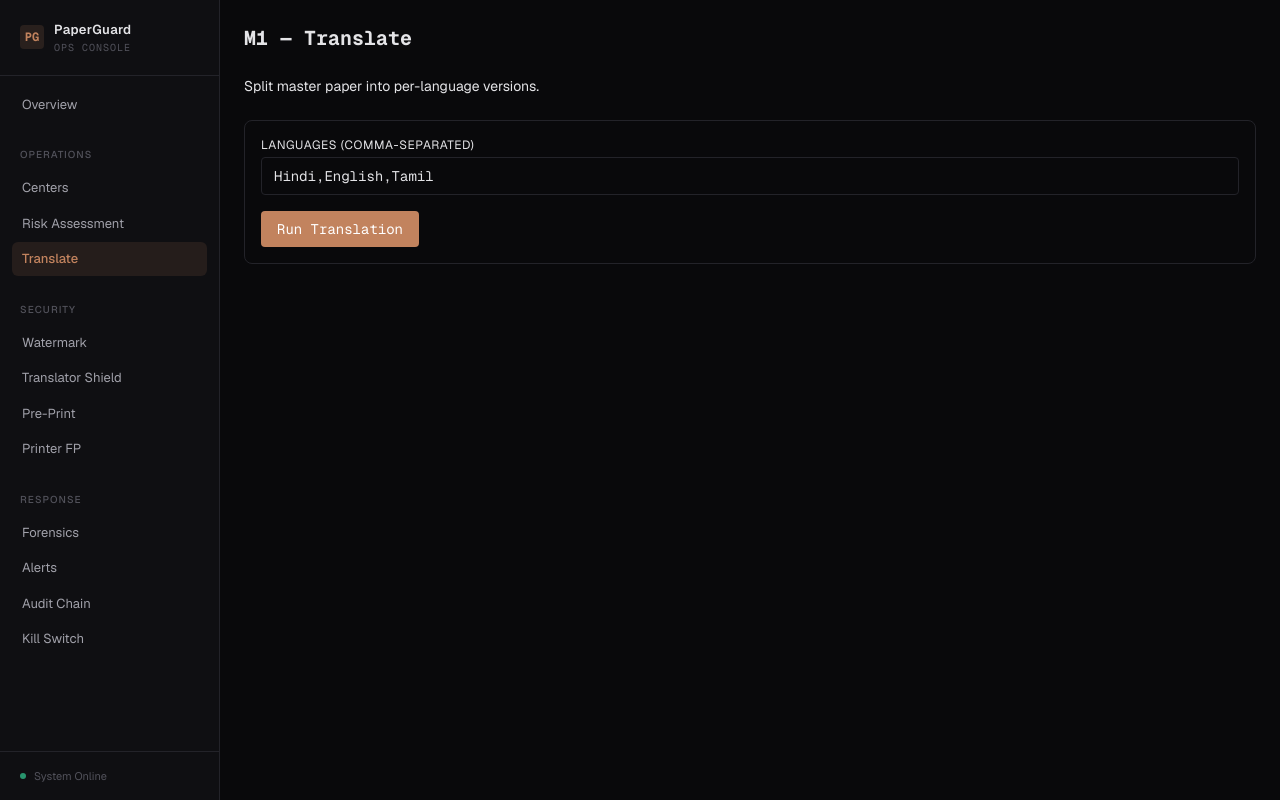
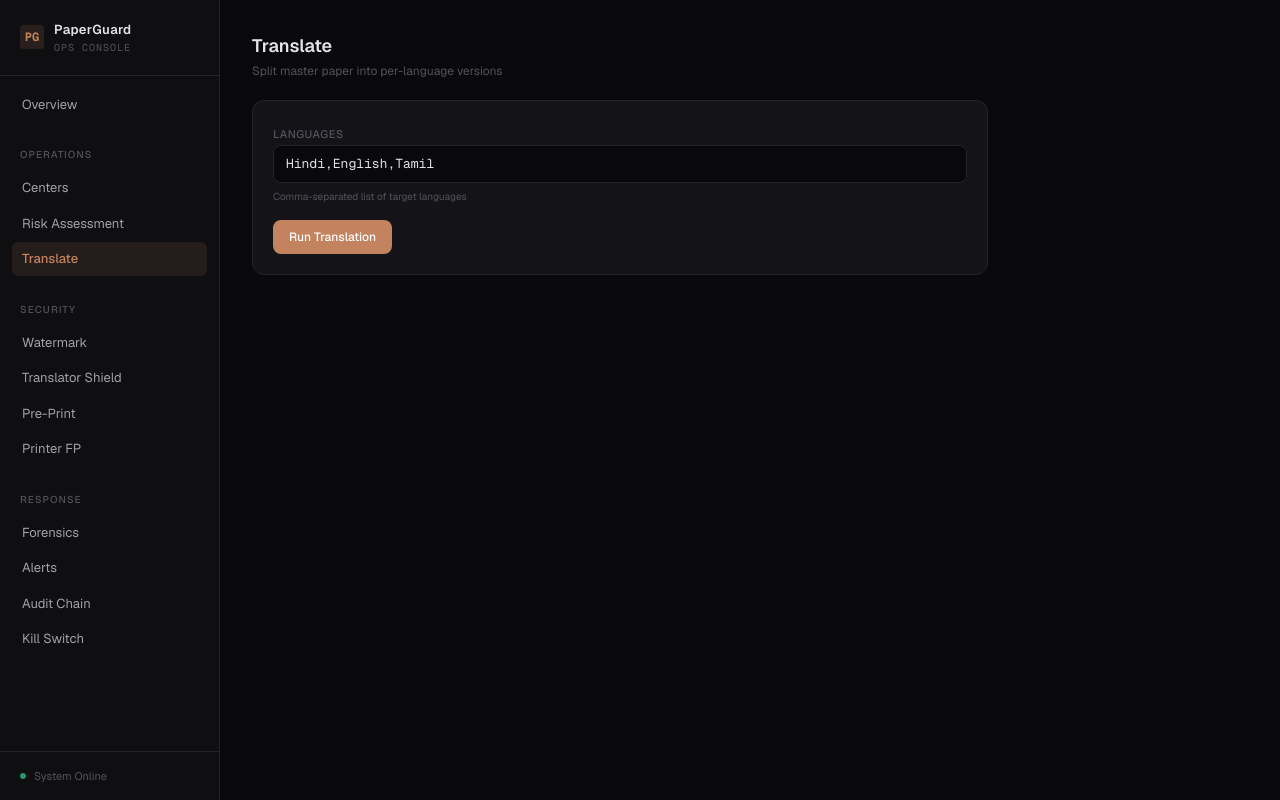
Before and after one commit to Musafir02/PaperGuard, a Next.js app in the folder ops-webapp/: page /dashboard/translate in a window 1280 px wide. Built offline with nearby package versions, Linux system fonts and the light colour scheme; no server answers.

Commit message:
redesign translate page

```diff
--- a/ops-webapp/app/dashboard/translate/page.tsx
+++ b/ops-webapp/app/dashboard/translate/page.tsx
@@ -18,46 +18,44 @@ export default function TranslatePage() {
   const run = async () => {
     setLoading(true);
     try {
-      const res = await api.translate({
-        master_paper: mockPaper,
-        languages: languages.split(",").map((l) => l.trim()),
-      });
+      const res = await api.translate({ master_paper: mockPaper, languages: languages.split(",").map((l) => l.trim()) });
       setResult(res);
-    } catch (e) {
-      console.error(e);
-    } finally {
-      setLoading(false);
-    }
+    } catch (e) { console.error(e); }
+    finally { setLoading(false); }
   };
 
   return (
-    <div className="p-6 space-y-6">
-      <h1 className="text-xl font-mono font-bold">M1 — Translate</h1>
-      <p className="text-muted text-sm">Split master paper into per-language versions.</p>
+    <div className="p-8 space-y-5 max-w-[800px] animate-fade-in">
+      <div>
+        <h1 className="text-lg font-semibold">Translate</h1>
+        <p className="text-[12px] text-text-muted mt-0.5">Split master paper into per-language versions</p>
+      </div>
 
-      <div className="bg-card border border-border rounded-lg p-4 space-y-4">
-        <div>
-          <label className="text-xs text-muted uppercase tracking-wider block mb-1">Languages (comma-separated)</label>
+      <div className="bg-bg-card border border-border rounded-xl p-5 space-y-4">
+        <div className="space-y-1.5">
+          <label className="text-[11px] font-medium text-text-muted uppercase tracking-wider">Languages</label>
           <input
             type="text"
             value={languages}
             onChange={(e) => setLanguages(e.target.value)}
-            className="w-full bg-background border border-border rounded px-3 py-2 text-sm font-mono focus:outline-none focus:border-accent"
+            className="w-full bg-bg-primary border border-border rounded-lg px-3 py-2 text-[13px] font-mono text-text-primary placeholder:text-text-muted/50 transition-colors"
+            placeholder="Hindi, English, Tamil"
           />
+          <p className="text-[10px] text-text-muted">Comma-separated list of target languages</p>
         </div>
         <button
           onClick={run}
           disabled={loading}
-          className="px-4 py-2 bg-accent text-white rounded text-sm font-mono hover:bg-accent-hover transition-colors disabled:opacity-50"
+          className="px-4 py-2 bg-accent text-white rounded-lg text-[12px] font-medium hover:bg-accent-hover transition-colors disabled:opacity-40"
         >
           {loading ? "Translating..." : "Run Translation"}
         </button>
       </div>
 
       {result && (
-        <div className="bg-card border border-border rounded-lg p-4">
-          <p className="text-xs text-muted uppercase tracking-wider mb-3">Result</p>
-          <pre className="text-sm font-mono text-green overflow-x-auto">{JSON.stringify(result, null, 2)}</pre>
+        <div className="bg-bg-card border border-border rounded-xl p-5">
+          <p className="text-[10px] font-medium text-text-muted uppercase tracking-wider mb-3">Result</p>
+          <pre className="text-[12px] font-mono text-green whitespace-pre-wrap">{JSON.stringify(result, null, 2)}</pre>
         </div>
       )}
     </div>
```
